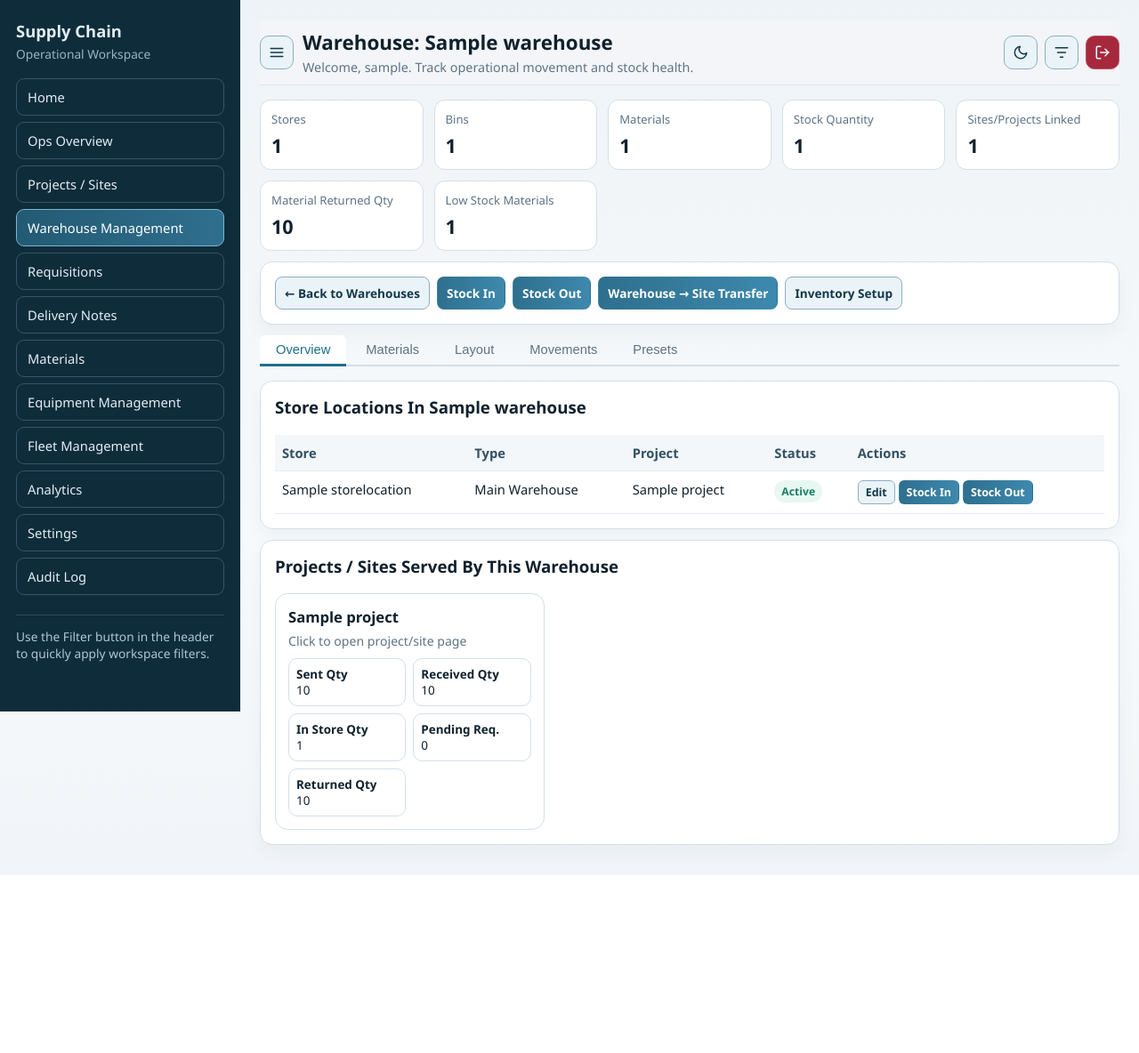
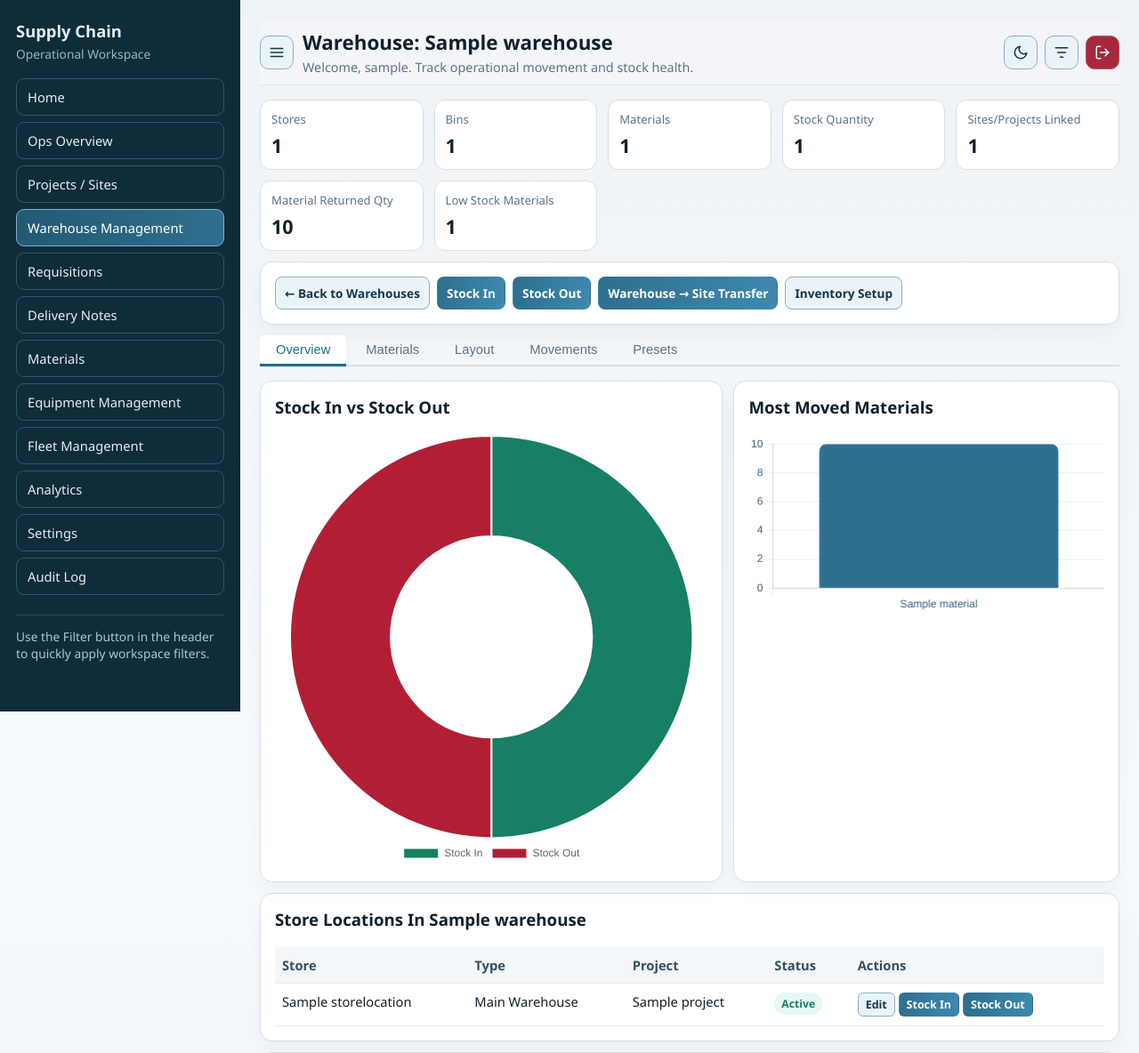
Before and after one commit to Vearve/Supplychain, a Django app: page /workspace/warehouse-management/1/manage/ in a window 1280 px wide. Shown: the top 1184 px of the page at 89% size. Before the commit the page ends 984 px from the top, so only its background shows below. Run offline with Django 5.2, Linux system fonts and the light colour scheme; a user stored in the database is signed in; tables that the repository leaves empty hold one stand-in row (values such as "Sample post").

Commit message:
feat: complete warehouse phase 1 and start overview movement charts

```diff
--- a/SupplyChain_MNG/SupplChain_MNG/templates/SupplChain_MNG/warehouse_manage.html
+++ b/SupplyChain_MNG/SupplChain_MNG/templates/SupplChain_MNG/warehouse_manage.html
@@ -2,6 +2,10 @@
 
 {% block title %}Manage Warehouse{% endblock %}
 {% block page_title %}Warehouse: {{ warehouse.name }}{% endblock %}
+
+{% block head_extra %}
+<script src="https://cdn.jsdelivr.net/npm/chart.js"></script>
+{% endblock %}
 
 {% block content %}
 <span id="wh-config" data-pk="{{ warehouse.pk }}" hidden></span>
@@ -152,8 +156,15 @@
 
 <div class="panel panel-pad" style="margin-bottom: 12px; display: flex; gap: 8px; flex-wrap: wrap;">
     <a class="btn btn-neutral" href="{% url 'warehouse_management' %}">← Back to Warehouses</a>
-    <a class="btn btn-primary" href="{% url 'goods_received_create' %}">Stock In</a>
-    <a class="btn btn-primary" href="{% url 'goods_issue_create' %}">Stock Out</a>
+    {% if store_rows|length == 1 %}
+    {% for item in store_rows %}
+    <a class="btn btn-primary" href="{% url 'goods_received_create' %}?store={{ item.id }}">Stock In</a>
+    <a class="btn btn-primary" href="{% url 'goods_issue_create' %}?store={{ item.id }}">Stock Out</a>
+    {% endfor %}
+    {% else %}
+    <button type="button" class="btn btn-primary" onclick="openStockActionModal('in')">Stock In</button>
+    <button type="button" class="btn btn-primary" onclick="openStockActionModal('out')">Stock Out</button>
+    {% endif %}
     <a class="btn btn-primary" href="{% url 'warehouse_transfer_preset' %}">Warehouse → Site Transfer</a>
     <a class="btn btn-neutral" href="{% url 'inventory_management' %}">Inventory Setup</a>
 </div>
@@ -171,6 +182,17 @@
      TAB 1 — OVERVIEW
      ══════════════════════════════════ -->
 <div id="tab-overview" class="wh-tab-panel active">
+    <section class="split" style="margin-bottom: 12px;">
+        <div class="panel panel-pad">
+            <h3 style="margin-top: 0;">Stock In vs Stock Out</h3>
+            <canvas id="warehouseSplitChart" height="150"></canvas>
+        </div>
+        <div class="panel panel-pad">
+            <h3 style="margin-top: 0;">Most Moved Materials</h3>
+            <canvas id="warehouseTrendChart" height="150"></canvas>
+        </div>
+    </section>
+
     <section class="panel panel-pad table-wrap" style="margin-bottom: 12px;">
         <h3 style="margin-top: 0;">Store Locations In {{ warehouse.name }}</h3>
         <table>
@@ -789,6 +811,27 @@
     </section>
 </div><!-- /tab-presets -->
 
+<!-- ── Stock Action Modal ─────────────────────────────────────────────── -->
+<div id="stockActionModal" style="display:none; position:fixed; inset:0; background:rgba(0,0,0,0.42); z-index:9040; align-items:center; justify-content:center;">
+    <div style="background:var(--card); border:1px solid var(--line); border-radius:14px; padding:20px; width:100%; max-width:400px; box-shadow:0 8px 32px rgba(0,0,0,0.24);">
+        <div style="display:flex; justify-content:space-between; align-items:center; margin-bottom:14px;">
+            <h4 id="stockActionTitle" style="margin:0; font-size:1rem;">Select Store</h4>
+            <button type="button" onclick="closeStockActionModal()" style="background:none; border:none; font-size:1.2rem; cursor:pointer; color:var(--muted);">✕</button>
+        </div>
+        <div style="margin-bottom:12px; color:var(--muted); font-size:0.88rem;">Choose the warehouse store to use for this action.</div>
+        <select id="stockActionStore" style="width:100%; padding:8px 10px; border:1px solid var(--line); border-radius:8px; background:var(--bg); color:var(--text); font-size:0.9rem; margin-bottom:14px;">
+            <option value="">— Select store —</option>
+            {% for item in store_rows %}
+            <option value="{{ item.id }}">{{ item.name }}</option>
+            {% endfor %}
+        </select>
+        <div style="display:flex; gap:8px; justify-content:flex-end;">
+            <button type="button" class="btn btn-neutral" onclick="closeStockActionModal()">Cancel</button>
+            <button type="button" class="btn btn-primary" onclick="goStockAction()">Continue</button>
+        </div>
+    </div>
+</div>
+
 <!-- ── Allocation Modal ── -->
 <div id="allocModal" style="display:none; position:fixed; inset:0; background:rgba(0,0,0,0.55); z-index:9000; align-items:center; justify-content:center;">
     <div style="background:var(--card); border:1px solid var(--line); border-radius:16px; padding:24px; width:100%; max-width:520px; max-height:92vh; overflow-y:auto; box-shadow:0 8px 40px rgba(0,0,0,0.3);">
@@ -925,7 +968,10 @@
 <script>
 const STORES_BINS = JSON.parse('{{ stores_bins_json|escapejs }}');
 const ALL_MATERIALS = JSON.parse('{{ all_materials_json|escapejs }}');
+const WAREHOUSE_STOCK_SPLIT = JSON.parse('{{ warehouse_stock_split_json|escapejs }}');
+const WAREHOUSE_MATERIAL_TREND = JSON.parse('{{ warehouse_material_trend_json|escapejs }}');
 const WH_PK = parseInt(document.getElementById('wh-config').dataset.pk, 10);
+var _stockActionMode = 'in';
 
 // ── Material typeahead ──────────────────────────────────────────────────
 function filterMatList(q) {
@@ -986,6 +1032,31 @@ function closeAllocModal() {
 }
 document.getElementById('allocModal').addEventListener('click', function(e) {
     if (e.target === this) closeAllocModal();
+});
+
+function openStockActionModal(mode) {
+    _stockActionMode = mode;
+    document.getElementById('stockActionTitle').textContent = mode === 'out' ? 'Select Store For Stock Out' : 'Select Store For Stock In';
+    document.getElementById('stockActionStore').value = '';
+    document.getElementById('stockActionModal').style.display = 'flex';
+}
+
+function closeStockActionModal() {
+    document.getElementById('stockActionModal').style.display = 'none';
+}
+
+function goStockAction() {
+    var storeId = document.getElementById('stockActionStore').value;
+    if (!storeId) {
+        alert('Select store first.');
+        return;
+    }
+    var baseUrl = _stockActionMode === 'out' ? '{% url "goods_issue_create" %}' : '{% url "goods_received_create" %}';
+    window.location.href = baseUrl + '?store=' + encodeURIComponent(storeId);
+}
+
+document.getElementById('stockActionModal').addEventListener('click', function(e) {
+    if (e.target === this) closeStockActionModal();
 });
 
 function openMaterialAllocModal(materialId) {
@@ -1648,6 +1719,41 @@ function restoreActiveTab() {
 
 restoreActiveTab();
 
+if (typeof Chart !== 'undefined') {
+    new Chart(document.getElementById('warehouseSplitChart'), {
+        type: 'doughnut',
+        data: {
+            labels: WAREHOUSE_STOCK_SPLIT.map(function(x){ return x.label; }),
+            datasets: [{
+                data: WAREHOUSE_STOCK_SPLIT.map(function(x){ return x.total; }),
+                backgroundColor: ['#177f63', '#b21f35']
+            }]
+        },
+        options: { responsive: true, plugins: { legend: { position: 'bottom' } } }
+    });
+
+    new Chart(document.getElementById('warehouseTrendChart'), {
+        type: 'bar',
+        data: {
+            labels: WAREHOUSE_MATERIAL_TREND.map(function(x){ return x.name; }),
+            datasets: [{
+                label: 'Outbound Qty',
+                data: WAREHOUSE_MATERIAL_TREND.map(function(x){ return x.total; }),
+                backgroundColor: '#2f6f8e',
+                borderRadius: 8
+            }]
+        },
+        options: {
+            responsive: true,
+            plugins: { legend: { display: false } },
+            scales: {
+                x: { ticks: { color: '#355c7d' }, grid: { color: '#e8eff4' } },
+                y: { ticks: { color: '#355c7d' }, grid: { color: '#e8eff4' } }
+            }
+        }
+    });
+}
+
 function filterTable(tableId, query) {
     const q = query.toLowerCase();
     document.querySelectorAll('#' + tableId + ' tbody tr').forEach(function(row) {
--- a/SupplyChain_MNG/SupplChain_MNG/views.py
+++ b/SupplyChain_MNG/SupplChain_MNG/views.py
@@ -1306,6 +1306,9 @@ def warehouse_manage_view(request, pk):
         .filter(Q(from_store_id__in=wh_store_ids) | Q(to_store_id__in=wh_store_ids))
         .order_by("-created_at")[:50]
     )
+    warehouse_movements_qs = InventoryMovement.objects.select_related(
+        "material", "from_store", "to_store", "from_bin", "to_bin", "created_by"
+    ).filter(Q(from_store_id__in=wh_store_ids) | Q(to_store_id__in=wh_store_ids))
     inbound_movement_count = 0
     outbound_movement_count = 0
     internal_movement_count = 0
@@ -1324,6 +1327,16 @@ def warehouse_manage_view(request, pk):
             mov.warehouse_direction = "outbound"
             mov.counterparty_label = mov.to_store.name if mov.to_store else "External destination"
             outbound_movement_count += 1
+
+    stock_in_total = warehouse_movements_qs.filter(to_store_id__in=wh_store_ids).aggregate(total=Sum("quantity"))["total"] or 0
+    stock_out_total = warehouse_movements_qs.filter(from_store_id__in=wh_store_ids).aggregate(total=Sum("quantity"))["total"] or 0
+    movement_material_trend = list(
+        warehouse_movements_qs
+        .filter(from_store_id__in=wh_store_ids)
+        .values("material__name")
+        .annotate(total=Sum("quantity"))
+        .order_by("-total")[:8]
+    )
 
     linked_projects = list(
         Project.objects.filter(store_locations__warehouse=warehouse).distinct().order_by("name")
@@ -1639,6 +1652,16 @@ def warehouse_manage_view(request, pk):
             "warehouse_inbound_movement_count": inbound_movement_count,
             "warehouse_outbound_movement_count": outbound_movement_count,
             "warehouse_internal_movement_count": internal_movement_count,
+            "warehouse_stock_in_total": stock_in_total,
+            "warehouse_stock_out_total": stock_out_total,
+            "warehouse_stock_split_json": json.dumps([
+                {"label": "Stock In", "total": float(stock_in_total)},
+                {"label": "Stock Out", "total": float(stock_out_total)},
+            ]),
+            "warehouse_material_trend_json": json.dumps([
+                {"name": row["material__name"] or "Unknown", "total": float(row["total"] or 0)}
+                for row in movement_material_trend
+            ]),
             "recent_movements": recent_movements,
             "all_materials_json": json.dumps(all_materials),
             "alloc_store_rows": alloc_store_rows,
```
